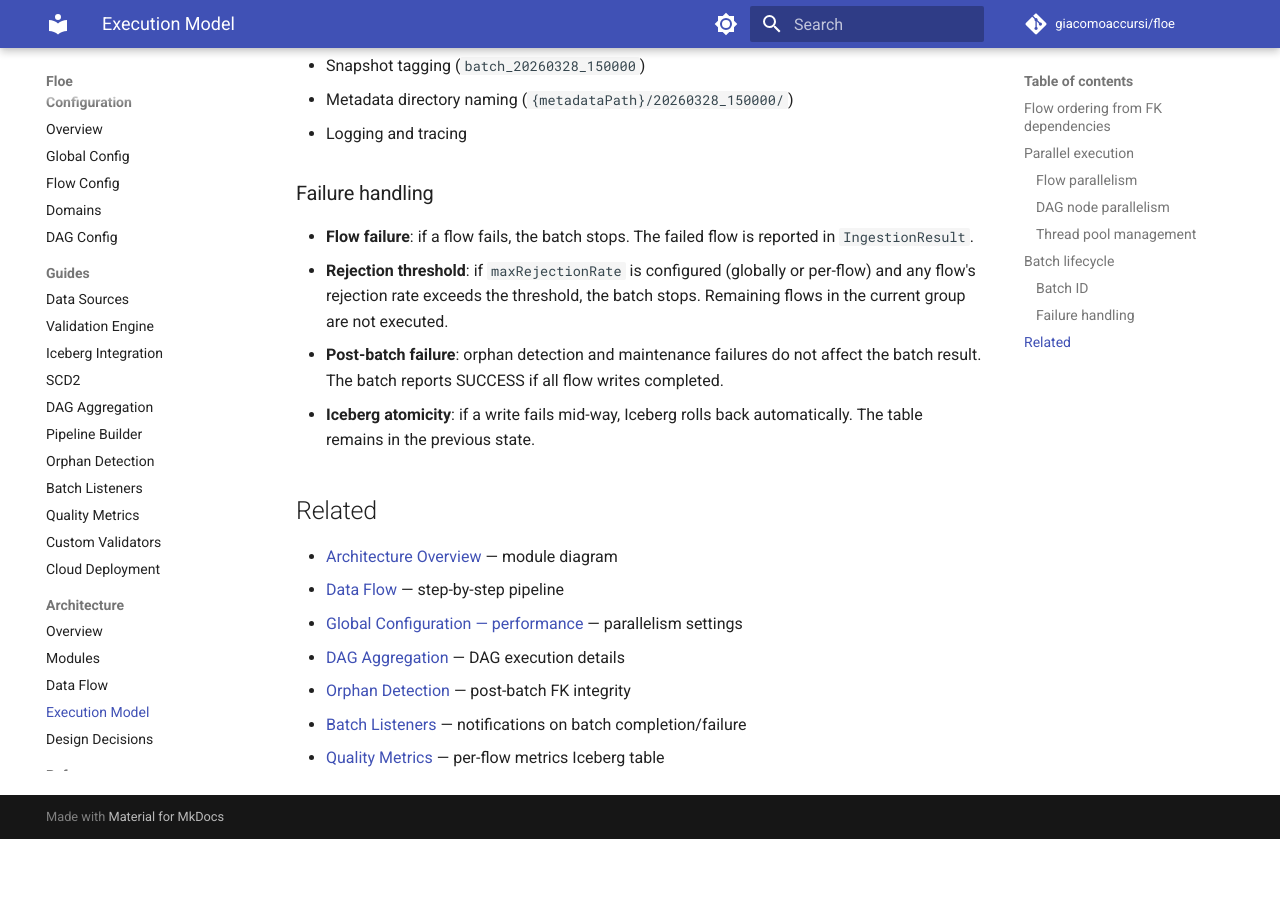
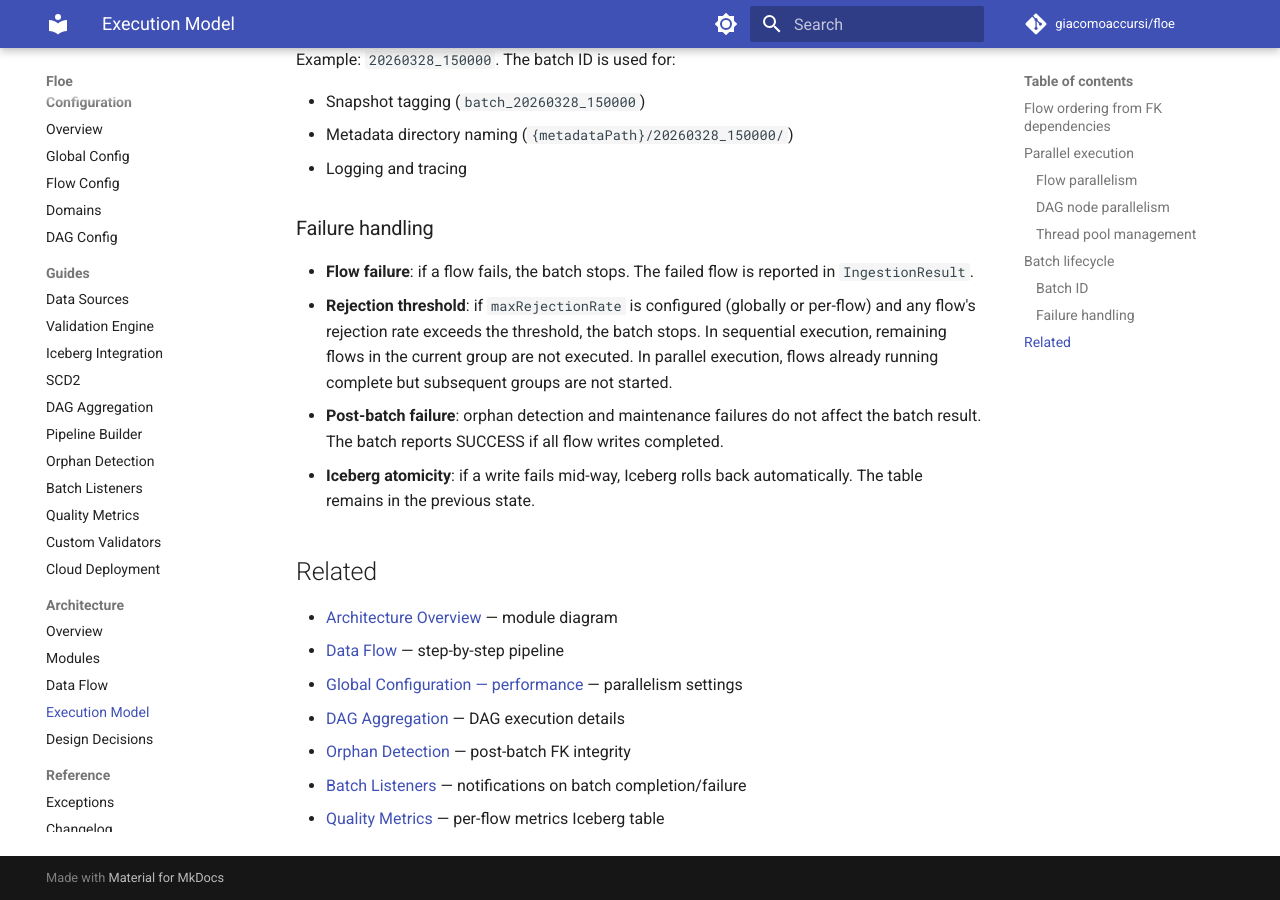
Before and after one commit to giacomoaccursi/Floe, an MkDocs documentation site: the page built from site-docs/architecture/execution-model.md, in a window 1280 px wide and 900 px high, scrolled down 2383 px. Built offline with MkDocs 1.6.1 and Material for MkDocs 9.7.7, drawn with Linux system fonts in a browser that asks for light colours; comment, search, counter and statistics services are not loaded; before the commit the page ends 3222 px from its top, so only the background shows below that; some of the changed text lies outside the part shown.

Commit message:
docs(execution-model): fix dependsOn mention, DAG separation, parallel failure behavior

````diff
--- a/site-docs/architecture/execution-model.md
+++ b/site-docs/architecture/execution-model.md
@@ -104,14 +104,15 @@
         P1 --> P2 --> P3
     end
 
-    subgraph Phase4["4. DAG phase (if configured)"]
+    subgraph Phase4["4. DAG phase (separate execution)"]
         D1["Load DAG config"]
         D3["Build dependency graph<br/>→ topological sort → group nodes"]
         D4["Execute nodes group by group"]
         D1 --> D3 --> D4
     end
 
-    Phase1 --> Phase2 --> Phase3 --> Phase4
+    Phase1 --> Phase2 --> Phase3
+    Phase3 -.->|"if configured,<br/>invoked separately"| Phase4
 ```
 
 ### Batch ID
@@ -132,7 +133,7 @@
 ### Failure handling
 
 - **Flow failure**: if a flow fails, the batch stops. The failed flow is reported in `IngestionResult`.
-- **Rejection threshold**: if `maxRejectionRate` is configured (globally or per-flow) and any flow's rejection rate exceeds the threshold, the batch stops. Remaining flows in the current group are not executed.
+- **Rejection threshold**: if `maxRejectionRate` is configured (globally or per-flow) and any flow's rejection rate exceeds the threshold, the batch stops. In sequential execution, remaining flows in the current group are not executed. In parallel execution, flows already running complete but subsequent groups are not started.
 - **Post-batch failure**: orphan detection and maintenance failures do not affect the batch result. The batch reports SUCCESS if all flow writes completed.
 - **Iceberg atomicity**: if a write fails mid-way, Iceberg rolls back automatically. The table remains in the previous state.
 
````
Also changed, not shown: other parts of site-docs/architecture/execution-model.md (+1 -1 lines).
